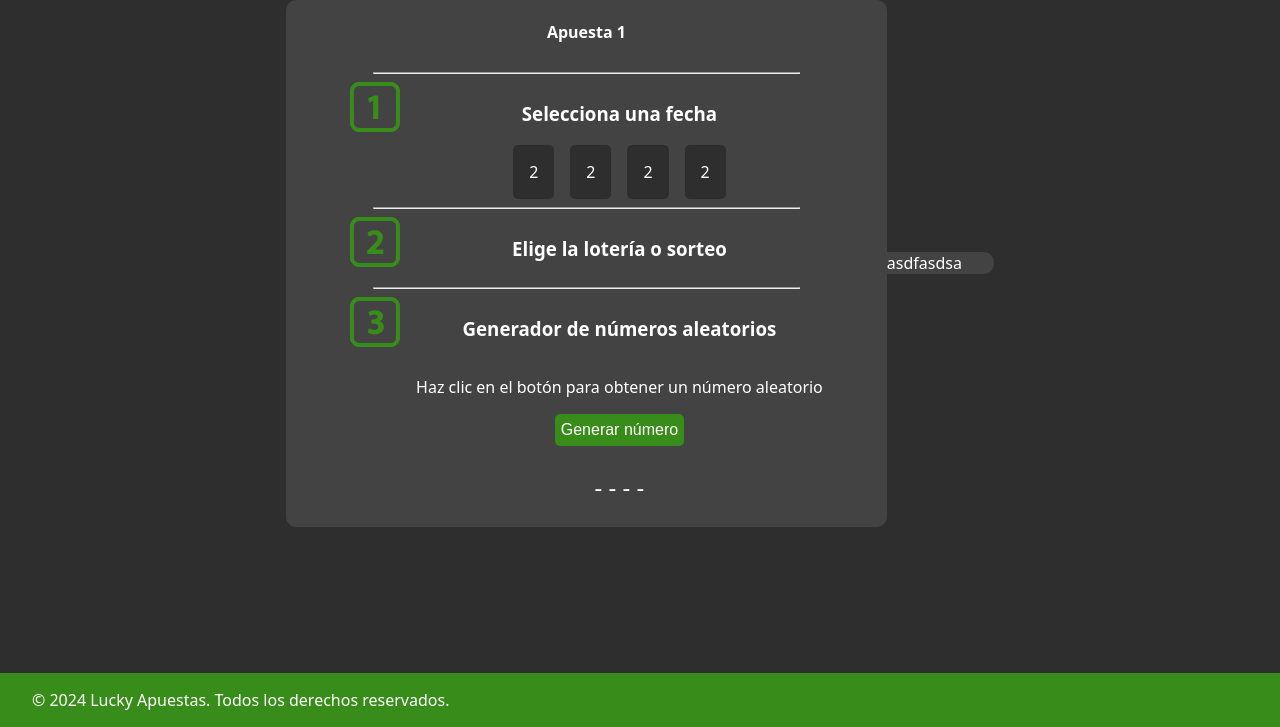
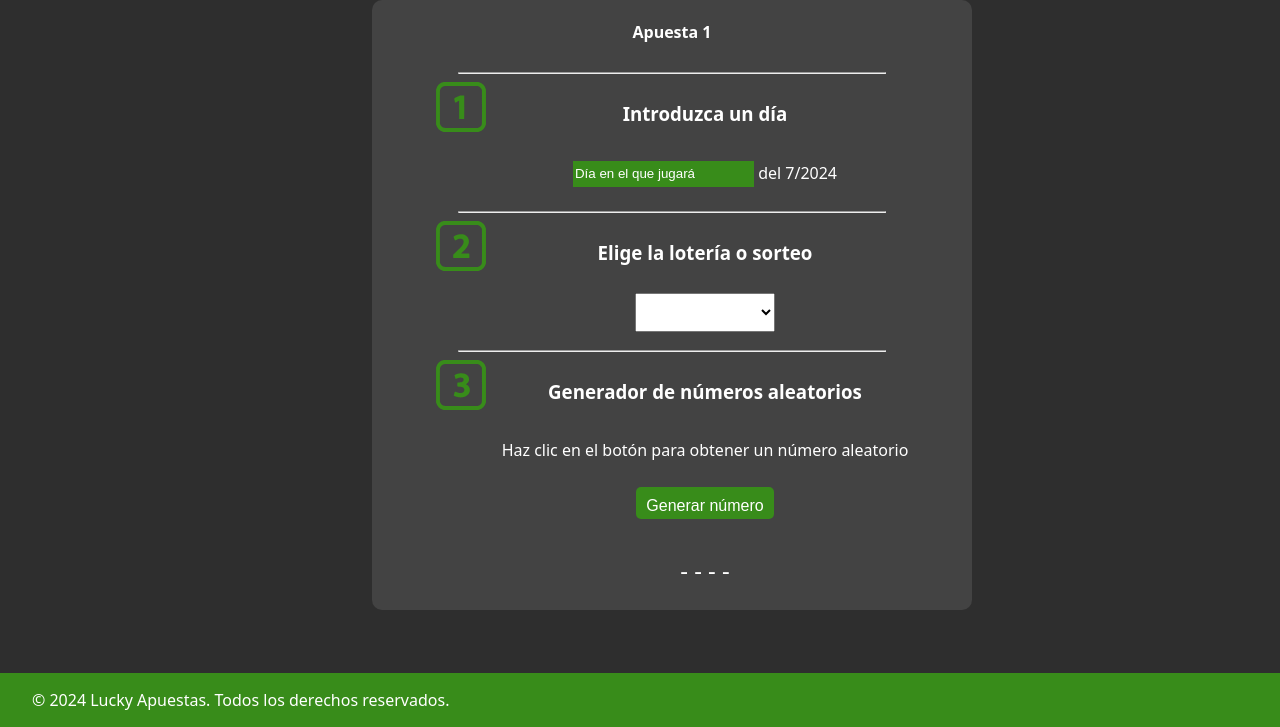
Before and after one commit to EmmanuelSalazar/lucky-apuestas, a PHP site: page / in a window 1280 px wide. Shown: the part 73-800 px from the top of the page. Run offline with PHP 8.4, Linux system fonts and the light colour scheme.

Commit message:
BETTER CODE

```diff
--- a/index.html
+++ b/index.html
@@ -33,24 +33,25 @@
                                 <img src="src/public/svg/1number_1_3080.svg" alt="" class="iconSVG">
                             </div>
                             <div class="col">
-                                    <h3>Selecciona una fecha</h3>
+                                    <h3>Introduzca un día</h3>
                                 <form action="">
                                     <div class="radioBox">
-                                        <label for="checbox1" class="checbox" id="checkboxLabel"><span>2</span></label>
-                                        <input type="radio" name="checbox" id="checbox1" checked="0">
+
+                                        <input type="number" name="checbox1" id="checbox1" placeholder="Día en el que jugará">
+                                        <label for="checbox1" class="checbox" id="checkboxLabel1">del </label>
+                                    </div>
+                                    <!-- <div>
+                                        <label for="checbox2" class="checbox"  id="checkboxLabel2"><span>2</span></label>
+                                        <input type="radio" name="checbox2" id="checbox2" value="2">
                                     </div>
                                     <div>
-                                        <label for="checbox2" class="checbox"><span>2</span></label>
-                                        <input type="radio" name="checbox" id="checbox2" checked="0">
+                                        <label for="checbox3" class="checbox"  id="checkboxLabel3"><span>2</span></label>
+                                        <input type="radio" name="checbox3" id="checbox3" value="3">
                                     </div>
                                     <div>
-                                        <label for="checbox3" class="checbox"><span>2</span></label>
-                                        <input type="radio" name="checbox" id="checbox3" checked="0">
-                                    </div>
-                                    <div>
-                                        <label for="checbox4" class="checbox"><span>2</span></label>
-                                        <input type="radio" name="checbox" id="checbox4" checked="0">
-                                    </div>
+                                        <label for="checbox4" class="checbox"  id="checkboxLabel4"><span>2</span></label>
+                                        <input type="radio" name="checbox4" id="checbox4" value="4">
+                                    </div> -->
                                 </form>
                             </div>
                         </div>
@@ -61,6 +62,25 @@
                             </div>
                             <div class="col">
                                 <h3>Elige la lotería o sorteo</h3>
+                                <select id="nombreSelect">
+                                    <option value="Medellín"><img src="src/public/svg/1number_1_3080.svg" alt=""></option>
+                                    <option value="Bogotá">Bogotá</option>
+                                    <option value="Valle">Valle</option>
+                                    <option value="Meta">Meta</option>
+                                    <option value="Culona">Culona</option>
+                                    <option value="Cafeterito noche">Cafeterito noche</option>
+                                    <option value="Cafeterito Dia">Cafeterito Dia</option>
+                                    <option value="Dorado">Dorado</option>
+                                    <option value="Cruz roja">Cruz roja</option>
+                                    <option value="Boyacá">Boyacá</option>
+                                    <option value="Cundimarca">Cundimarca</option>
+                                    <option value="Manizales">Manizales</option>
+                                    <option value="PICK 4">PICK 4</option>
+                                    <option value="PICK 3">PICK 3</option>
+                                    <option value="PICK 2">PICK 2</option>
+                                    <option value="El Siman">El Siman</option>
+                                    <option value="Caribenoche">Caribenoche</option>
+                                </select>
 
                             </div>
                         </div>
@@ -81,11 +101,11 @@
                 </div>
             </div>
             </div>
-            <div class="col">
+            <!-- <div class="col">
                 <div class="box">
                     asdfasdsa
                 </div>
-            </div>
+            </div> -->
         </div>
     </main>
     <footer>
--- a/src/css/style.css
+++ b/src/css/style.css
@@ -44,12 +44,6 @@
     background: #717070;
     color: #717070;
 }
-/* input[type=checkbox] {
-    background-color: #388C1A;
-    color: white;
-    border-radius: 5px;
-    padding: 1rem;
-} */
 .iconSVG {
     width: 50px;
 }
@@ -105,7 +99,33 @@
         flex-direction: row;
         gap: 1rem;
     }
-    .radioBox {
+    input[type=number] {
+        background-color: #388C1A;
+        border: none;
+        height: 1.5rem;
+        width: fit-content;
+    }
+    input[type=numbes]::selection {
+        border: 1px solid white;
+    }
+    input[type=number]::placeholder {
+        color: white;
+    }
+    select, button {
+        padding: 10px;
+        margin: 10px;
+    }
+    button {
+        background-color: #007bff;
+        color: white;
+        border: none;
+        border-radius: 5px;
+        cursor: pointer;
+    }
+    button:hover {
+        background-color: #0056b3;
+    }
+    /* .radioBox {
 
     }
     input[type="radio"] {
@@ -120,6 +140,6 @@
 
     input[type="radio"]:checked ~ .checbox {
         background: #388C1A;
-    }
+    } */
 
 /* ---------------- */
--- a/src/js/index.js
+++ b/src/js/index.js
@@ -1,10 +1,34 @@
 $(document).ready(function() {
-    $('#checbox1').click(function(){
-        $('#checkboxLabel').css('background', '#388C1A');
-        $('#checkboxLabel').attr('checked', '1');
-        console.log($('#checbox1').css('background', '#388C1A'));
+    const fechaActual = new Date();
+    const mes = fechaActual.getMonth();
+    const año = fechaActual.getFullYear();
+    const fechaFormateada = `${mes + 1}/${año}`;
+    $('#checkboxLabel1').append(fechaFormateada);
+    /* $('input').on("click", function(){
+        var inputRadio = parseInt($('input:checked').val(), 10);
+            switch (inputRadio) {
+                case 1:
+                        $('#checkboxLabel1').css('background', '#388C1A');
+                        console.log(inputRadio);
+                    break;
+                case 2:
+                        $('#checkboxLabel2').css('background', '#388C1A');
+                        console.log(inputRadio);
+                    break;
+                case 3:
+                        $('#checkboxLabel3').css('background', '#388C1A');
+                        console.log(inputRadio);
+                    break;
+                case 4:
+                        $('#checkboxLabel4').css('background', '#388C1A');
+                        console.log(inputRadio);
+                    break;
+
+                default:
+                    break;
+            }
         }
-    )
+    ) */
 
 
 })
```
Also changed, not shown: EMMA ESTE ES EL MEJOR CODIGO melo bro.html (deleted, +0 -71 lines), EMMA ESTE ES EL MEJOR CODIGO.html (deleted, +0 -71 lines), doc/EMMA ESTE ES EL MEJOR CODIGO melo bro.html (added, +71 -0 lines), doc/EMMA ESTE ES EL MEJOR CODIGO.html (added, +61 -0 lines), 8 other files.
